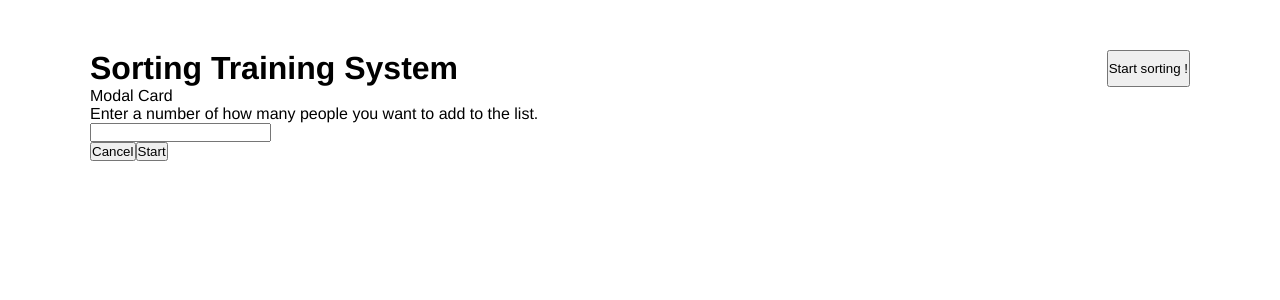
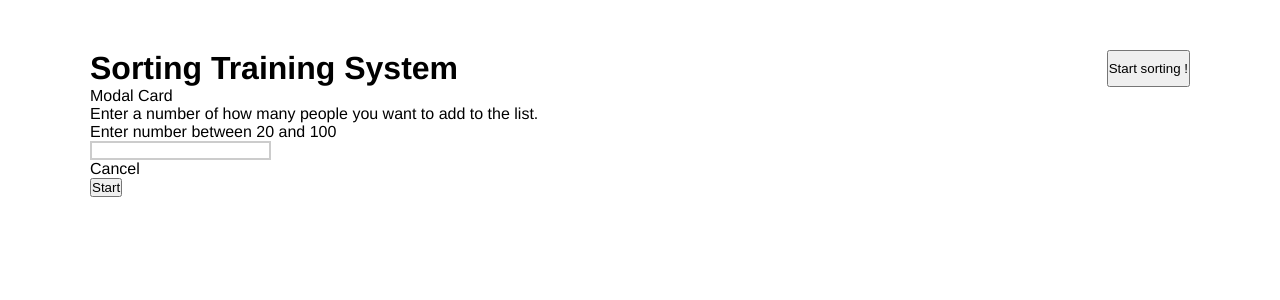
Before and after one commit to Aiwwa/Republic-of-Potatostan, a Vue app: page / in a window 1280 px wide. Both pictures are taken after a click on the button "Start sorting !". Shown: the top 300 px of the page. Built offline with nearby package versions, Linux system fonts and the light colour scheme.

Commit message:
modal update for closing

```diff
--- a/src/App.vue
+++ b/src/App.vue
@@ -2,7 +2,9 @@
   <div class="wraper">
     <header class="header">
       <h1>Sorting Training System</h1>
-      <button @click="startSorting">Start sorting !</button>
+      <button @click="startSorting" v-if="showSortingBtn">
+        Start sorting !
+      </button>
     </header>
     <PeaopleList
       v-if="showPeaopleList"
@@ -12,7 +14,11 @@
       @showSuccessCard="this.showSuccessCard = $event"
       @clearInterval="clearInterval"
     />
-    <ModalCard v-if="showModalCard" @howManyUser="handleHowManyUser" />
+    <ModalCard
+      v-if="showModalCard"
+      @howManyUser="handleHowManyUser"
+      @cancel="this.showModalCard = $event"
+    />
   </div>
   <ModalSuccess
     :formattedTime="formattedTime"
@@ -32,6 +38,7 @@ export default {
   data() {
     return {
       usersCount: null,
+      showSortingBtn: true,
       showPeaopleList: false,
       showModalCard: false,
       showSuccessCard: false,
@@ -46,11 +53,14 @@ export default {
       this.showModalCard = true
     },
     handleHowManyUser(count) {
+      this.showSortingBtn = false
+
       this.usersCount = Number(count)
       this.showPeaopleList = true
 
       this.timer = this.startTimer()
     },
+
     // Hiding enter modal and starting timer
     startTimer() {
       this.showModalCard = false
@@ -68,13 +78,13 @@ export default {
     },
     clearInterval() {
       window.clearInterval(this.endTimer)
-      this.currentTimer = 0
-      // this.formattedTime = '00:00:00'
     },
+
     // The end of sorting
     endSorting() {
       this.showPeaopleList = false
       this.showSuccessCard = false
+      this.showSortingBtn = true
     },
   },
 }
--- a/src/components/ModalCard.vue
+++ b/src/components/ModalCard.vue
@@ -1,13 +1,18 @@
 <template>
-  <div class="modal_card">
+  <form @submit.prevent="start" class="modal_card">
     <p>Modal Card</p>
     <p>Enter a number of how many people you want to add to the list.</p>
-    <input type="number" v-model="usersNum" />
+    <p>Enter number between 20 and 100</p>
+    <input
+      type="number"
+      v-model="usersNum"
+      :style="{ border: `2px solid ${inputValid}` }"
+    />
     <div>
-      <button>Cancel</button>
-      <button @click="start">Start</button>
+      <div @click="cancel" type="button" value="cancel">Cancel</div>
+      <button>Start</button>
     </div>
-  </div>
+  </form>
 </template>
 
 <script>
@@ -15,15 +20,36 @@ export default {
   data() {
     return {
       usersNum: null,
+      inputValid: ['#CCCCCC'],
     }
   },
   methods: {
     start() {
-      this.$emit('howManyUser', this.usersNum)
-      this.usersNum = null
+      if (this.usersNum >= 20 && this.usersNum <= 100) {
+        this.$emit('howManyUser', this.usersNum)
+        this.usersNum = null
+      }
+    },
+    cancel() {
+      this.$emit('cancel', false)
+    },
+  },
+  watch: {
+    usersNum: function () {
+      if (this.usersNum >= 20 && this.usersNum <= 100) {
+        this.inputValid = '#1DB44E'
+      } else if (this.usersNum == 0) {
+        this.inputValid = '#CCCCCC'
+      } else {
+        this.inputValid = '#B41D1D'
+      }
     },
   },
 }
 </script>
 
-<style></style>
+<style>
+input:focus {
+  outline: none;
+}
+</style>
--- a/src/components/PeopleList.vue
+++ b/src/components/PeopleList.vue
@@ -17,7 +17,10 @@
       >
         <template #item="{element}">
           <tr>
-            <td>{{ element.email }}</td>
+            <td class="ch_input">
+              <div><input type="checkbox" /></div>
+              {{ element.email }}
+            </td>
             <td>{{ element.patatoes }}</td>
             <td>
               <span>{{ element.customerInfo['role'] }}</span>
@@ -69,6 +72,7 @@ export default {
       .then((data) => data.json())
       .then((res) => {
         this.users = res.results
+
         // Random number without duplicates
         let nums = []
         for (let i = 1; i < this.usersCount + 1; i++) {
@@ -111,9 +115,19 @@ th {
   background-color: #b3b3b3;
   color: white;
   width: 300px;
+  padding: 10px;
 }
 
 td {
   padding: 10px;
 }
+
+.ch_input {
+  display: flex;
+  align-content: center;
+  justify-content: flex-start;
+}
+.ch_input div {
+  margin-right: 10px;
+}
 </style>
```
